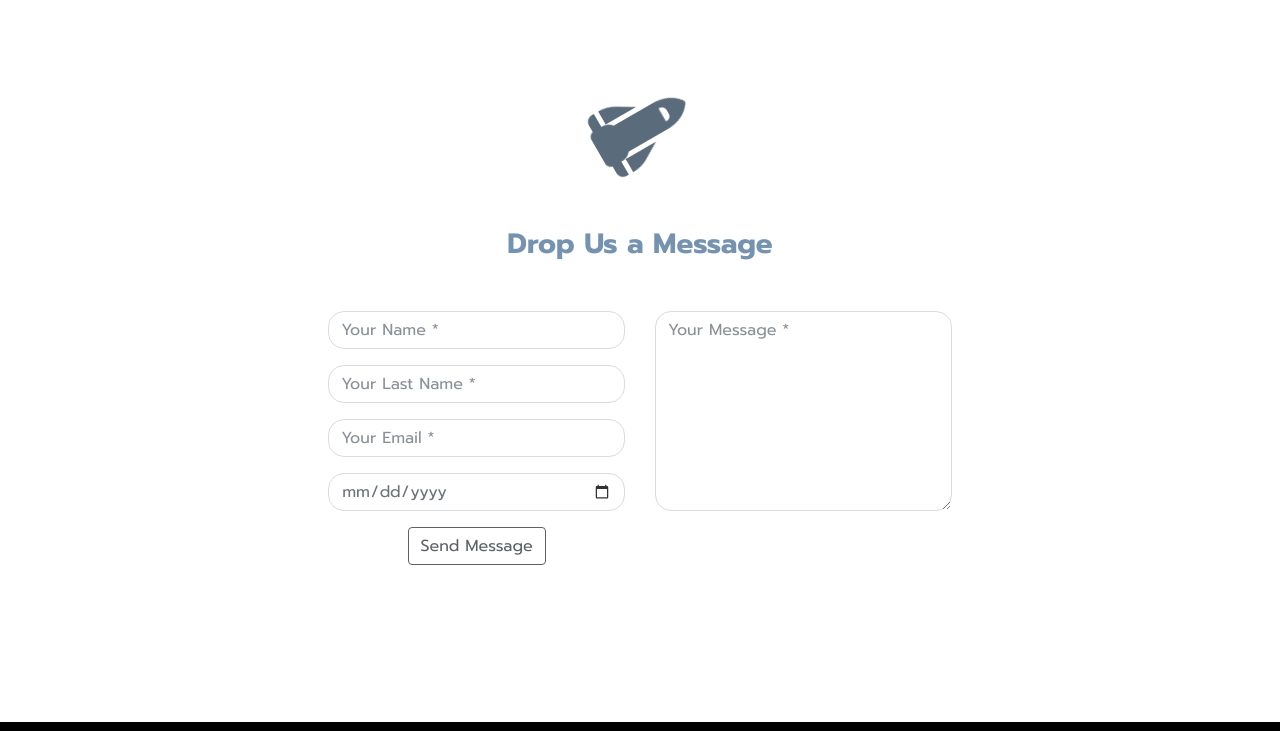
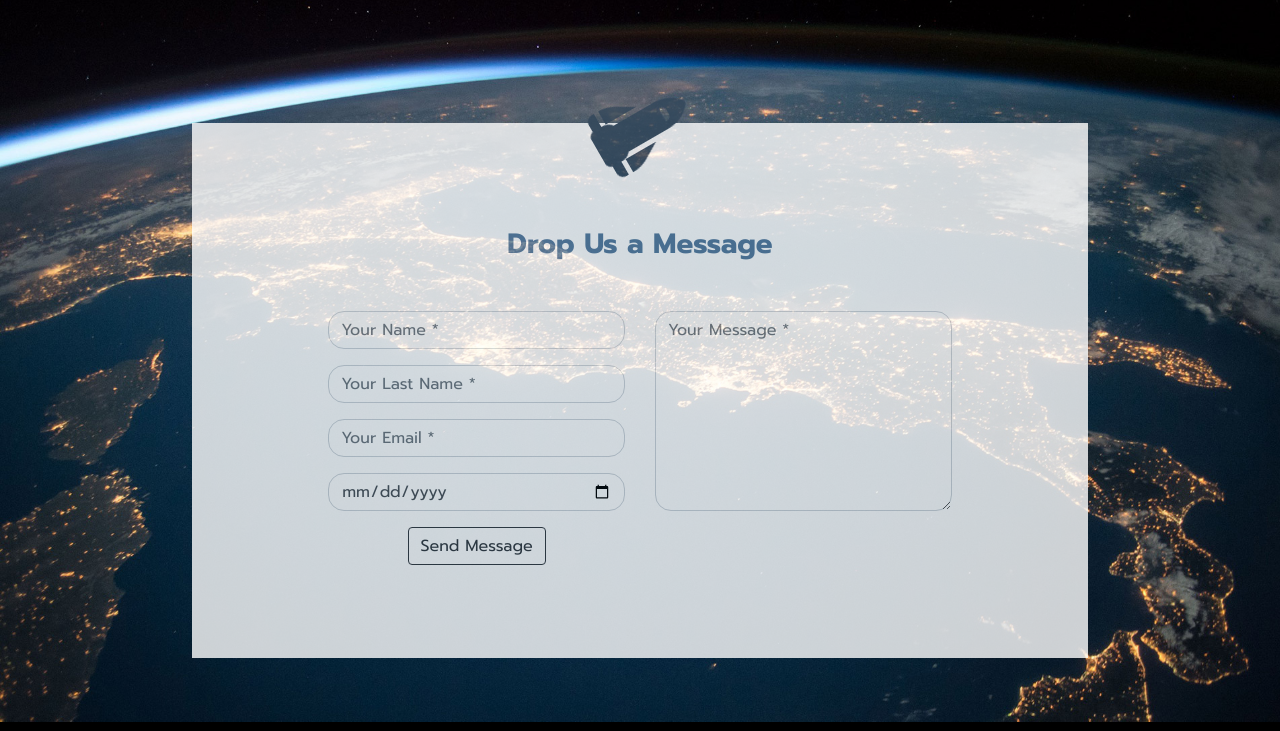
Before and after one commit to ransys/uspace, a plain HTML site: page contacts.html in a window 1280 px wide. Shown: the part 69-800 px from the top of the page. Drawn offline with nearby package versions, Linux system fonts and the light colour scheme.

Commit message:
Update styles.css

```diff
--- a/styles/styles.css
+++ b/styles/styles.css
@@ -221,7 +221,7 @@ a.middle:hover:before {
 /* Contacts section */
 
 #contacts {
-    background-image: url(./assets/img/space.jpg);
+    background-image: url(../assets/img/space.jpg);
     background-size: cover;
     background-repeat: no-repeat;
 }
```
